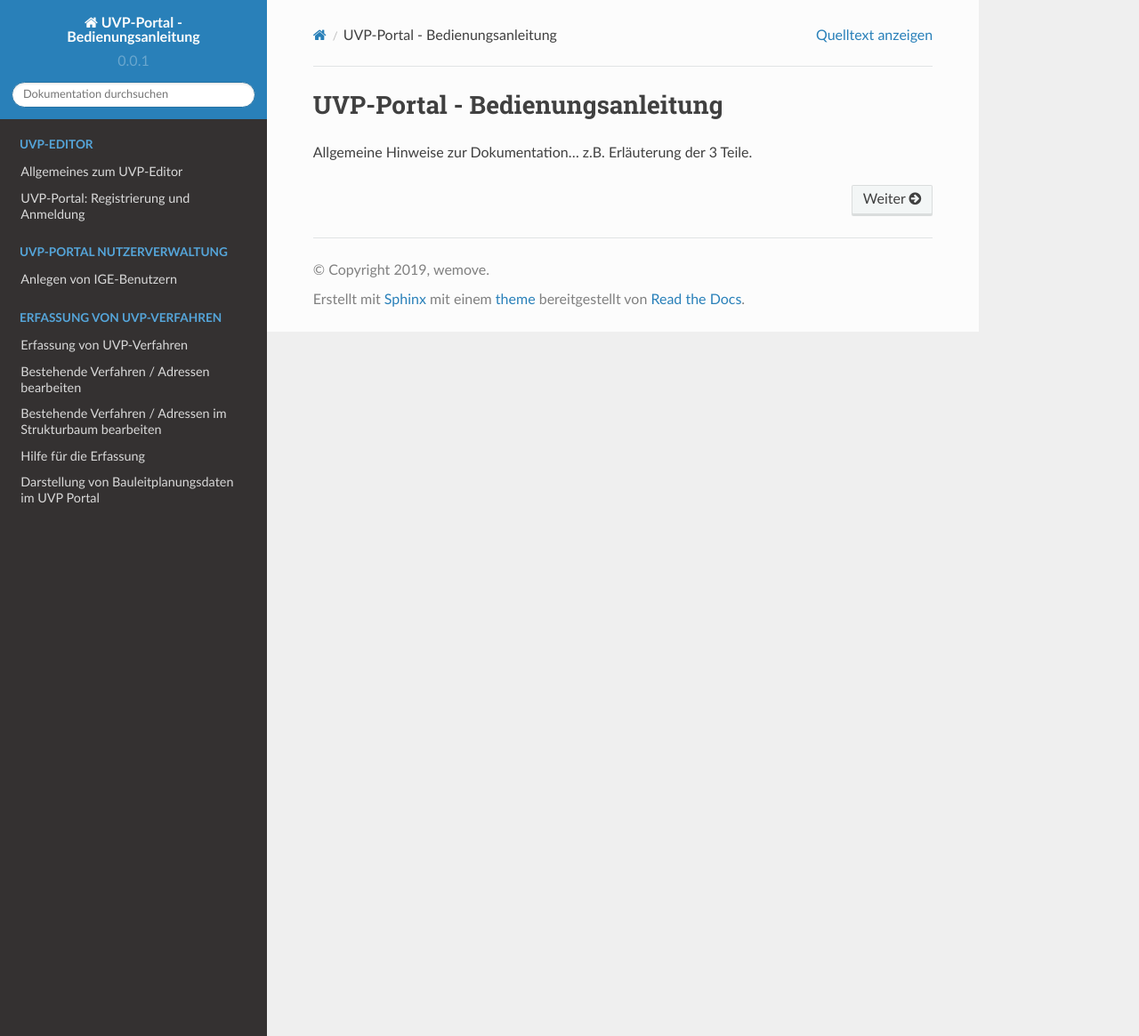
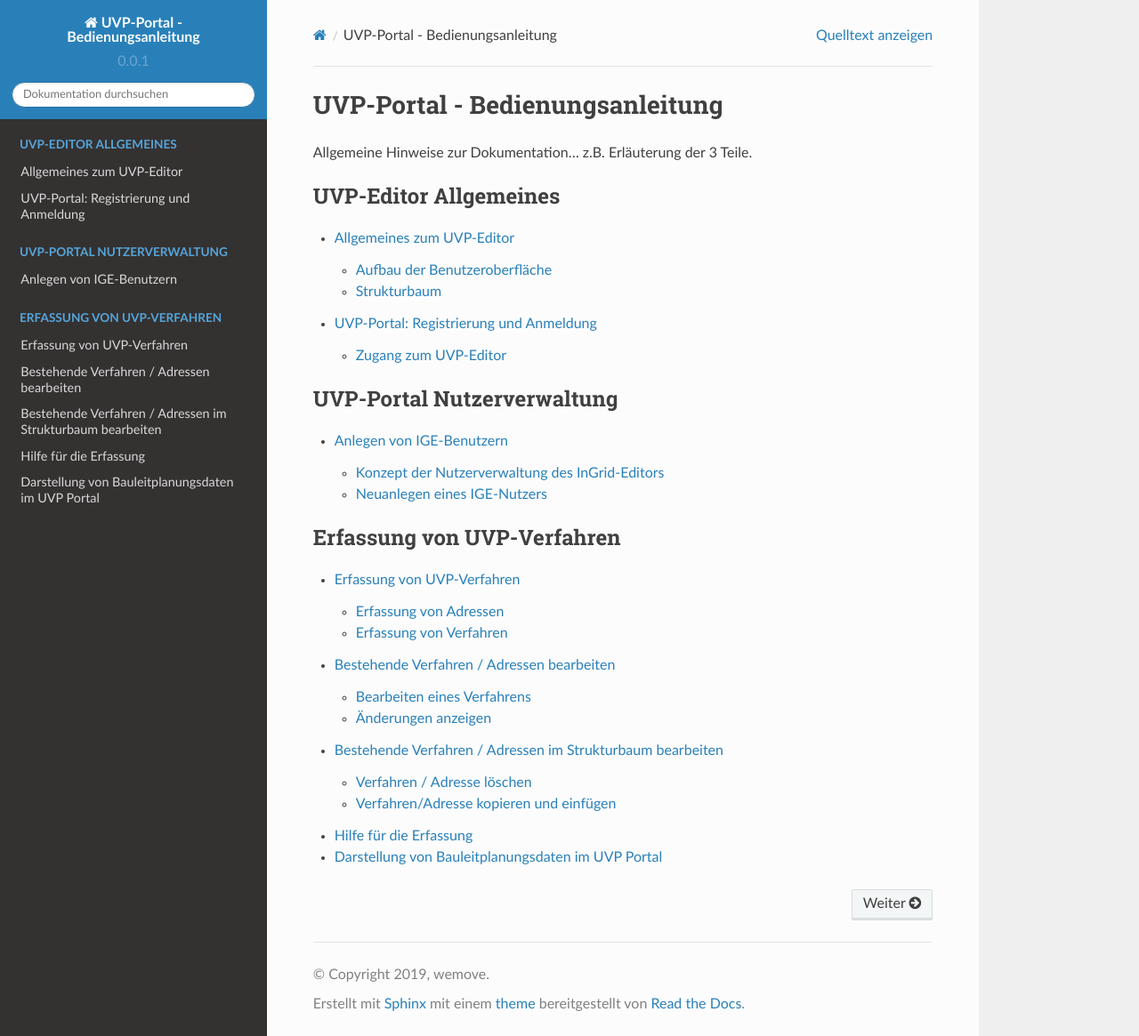
Before and after one commit to joachimmueller/readthedocs-test, a Sphinx documentation site: the page built from docs/index.rst, in a window 1280 px wide and 1165 px high. Shown: the whole window at 89% size. Built offline with Sphinx 7.4.7 and the Read the Docs theme 2.0.0, drawn with Linux system fonts in a browser that asks for light colours.

Commit message:
Show content on first page

```diff
--- a/docs/index.rst
+++ b/docs/index.rst
@@ -5,8 +5,7 @@ Allgemeine Hinweise zur Dokumentation... z.B. Erläuterung der 3 Teile.
 
 .. toctree::
    :maxdepth: 2
-   :hidden:
-   :caption: UVP-Editor
+   :caption: UVP-Editor Allgemeines
 
    uvp-editor/allgemeine-informationen
    uvp-editor/registrierung-anmeldung
@@ -14,14 +13,12 @@ Allgemeine Hinweise zur Dokumentation... z.B. Erläuterung der 3 Teile.
 
 .. toctree::
    :maxdepth: 2
-   :hidden:
    :caption: UVP-Portal Nutzerverwaltung
 
    uvp-nutzerverwaltung/index
 
 .. toctree::
    :maxdepth: 2
-   :hidden:
    :caption: Erfassung von UVP-Verfahren
 
    uvp-verfahren/erfassung-uvp-verfahren
```
